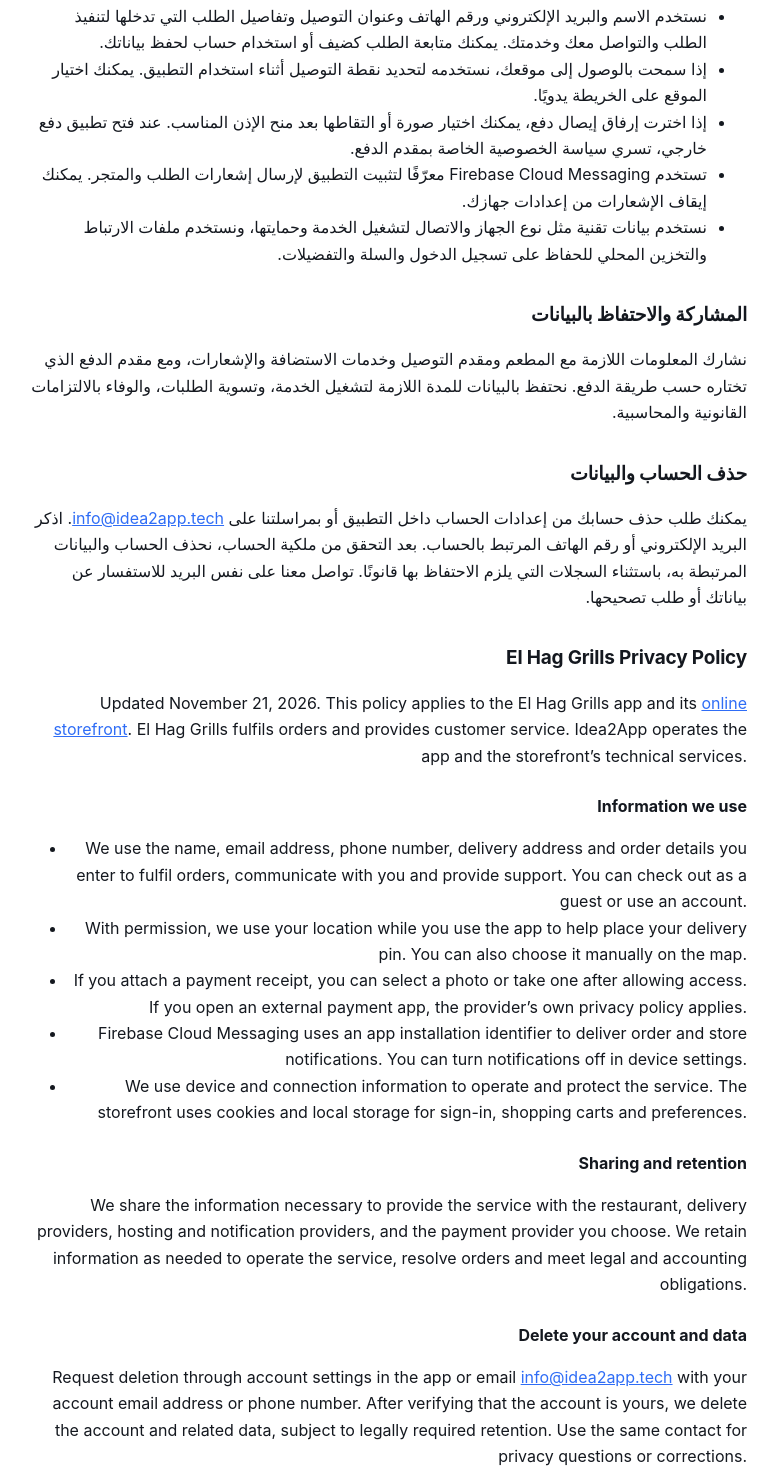
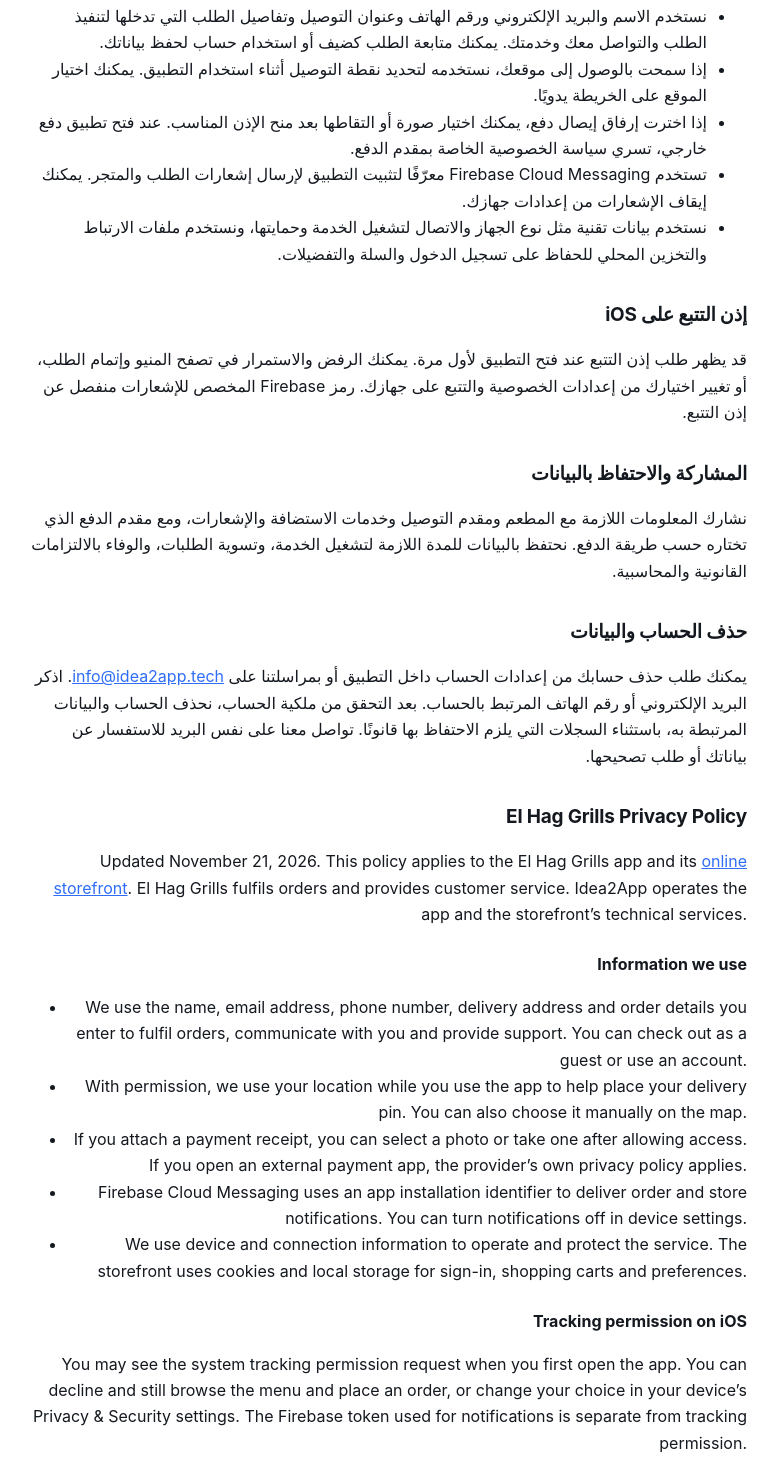
Before and after one commit to Idea-2-App/apps-privacy-policy, a plain HTML site: page apps/elhag/index.html in a window 1280 px wide. Shown: the part 339-1812 px from the top of the page, without its empty margins (253-1031 px from the left). Drawn offline with Linux system fonts and the light colour scheme.

Commit message:
Explain the iOS tracking permission in the El Hag privacy policy

```diff
--- a/apps/elhag/index.html
+++ b/apps/elhag/index.html
@@ -21,6 +21,8 @@
     <li>تستخدم Firebase Cloud Messaging معرّفًا لتثبيت التطبيق لإرسال إشعارات الطلب والمتجر. يمكنك إيقاف الإشعارات من إعدادات جهازك.</li>
     <li>نستخدم بيانات تقنية مثل نوع الجهاز والاتصال لتشغيل الخدمة وحمايتها، ونستخدم ملفات الارتباط والتخزين المحلي للحفاظ على تسجيل الدخول والسلة والتفضيلات.</li>
   </ul>
+  <h2>إذن التتبع على iOS</h2>
+  <p>قد يظهر طلب إذن التتبع عند فتح التطبيق لأول مرة. يمكنك الرفض والاستمرار في تصفح المنيو وإتمام الطلب، أو تغيير اختيارك من إعدادات الخصوصية والتتبع على جهازك. رمز Firebase المخصص للإشعارات منفصل عن إذن التتبع.</p>
   <h2>المشاركة والاحتفاظ بالبيانات</h2>
   <p>نشارك المعلومات اللازمة مع المطعم ومقدم التوصيل وخدمات الاستضافة والإشعارات، ومع مقدم الدفع الذي تختاره حسب طريقة الدفع. نحتفظ بالبيانات للمدة اللازمة لتشغيل الخدمة، وتسوية الطلبات، والوفاء بالالتزامات القانونية والمحاسبية.</p>
   <section id="delete-account">
@@ -38,6 +40,8 @@
       <li>Firebase Cloud Messaging uses an app installation identifier to deliver order and store notifications. You can turn notifications off in device settings.</li>
       <li>We use device and connection information to operate and protect the service. The storefront uses cookies and local storage for sign-in, shopping carts and preferences.</li>
     </ul>
+    <h3>Tracking permission on iOS</h3>
+    <p>You may see the system tracking permission request when you first open the app. You can decline and still browse the menu and place an order, or change your choice in your device’s Privacy &amp; Security settings. The Firebase token used for notifications is separate from tracking permission.</p>
     <h3>Sharing and retention</h3>
     <p>We share the information necessary to provide the service with the restaurant, delivery providers, hosting and notification providers, and the payment provider you choose. We retain information as needed to operate the service, resolve orders and meet legal and accounting obligations.</p>
     <h3>Delete your account and data</h3>
```
